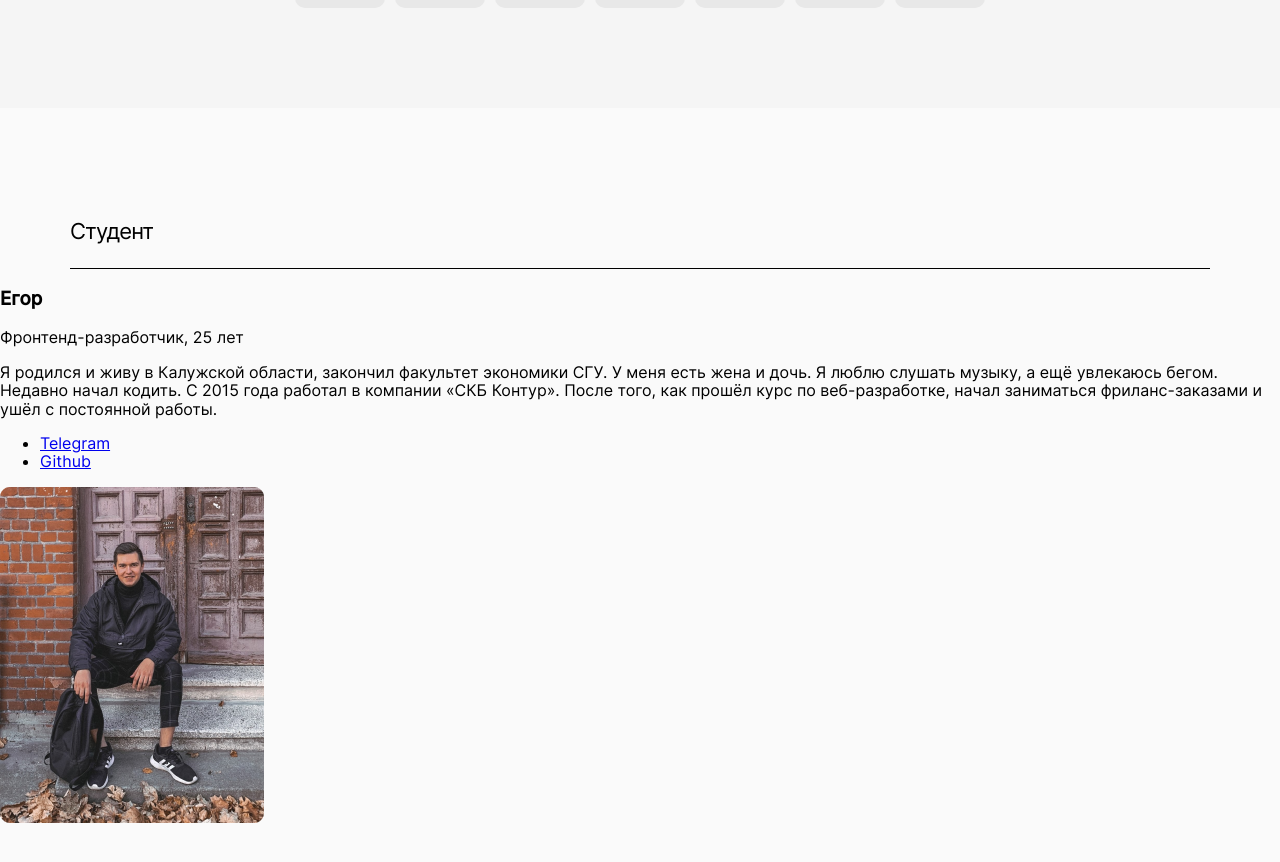
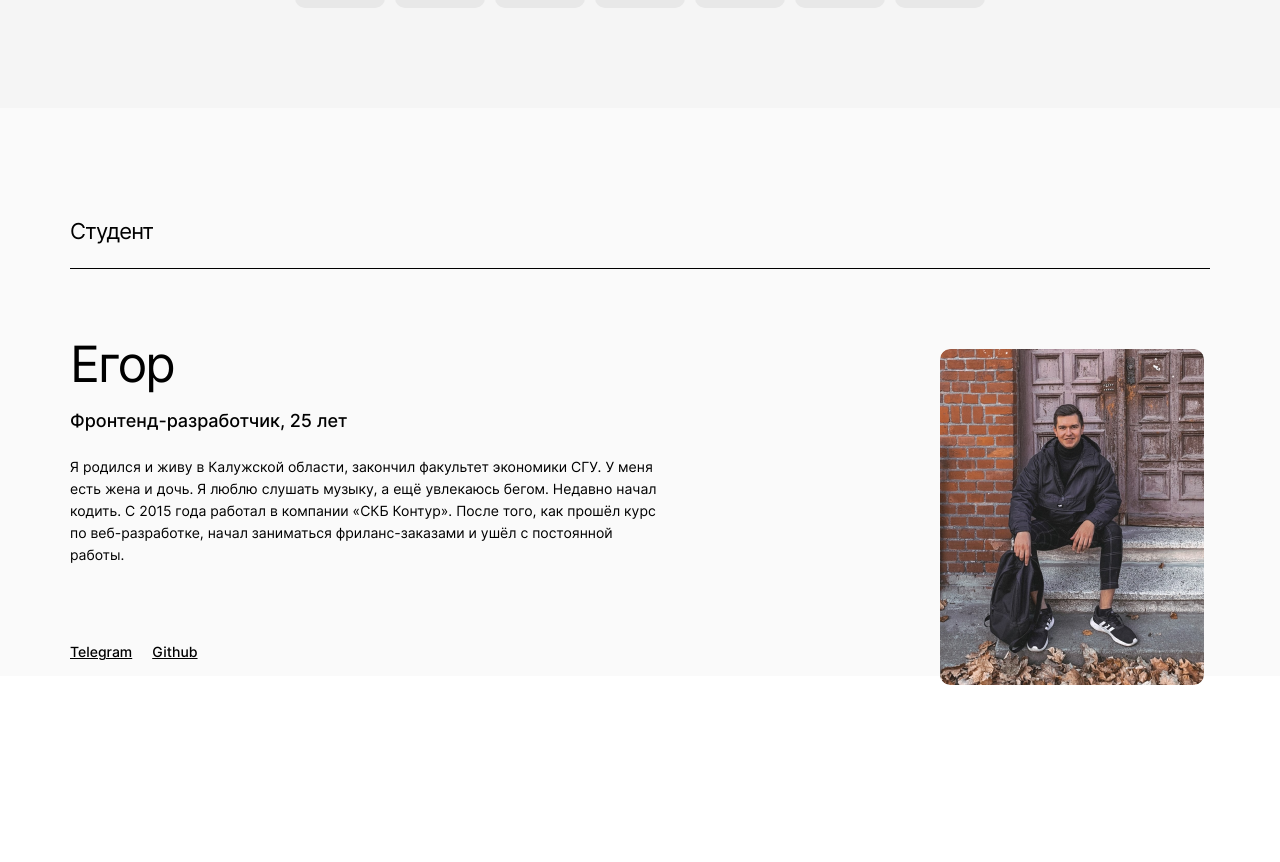
Before and after one commit to Marvin811/movies-explorer-frontend, a React (Create React App) app: page / in a window 1280 px wide. Shown: the part 1715-2577 px from the top of the page. After the commit the page ends 2404 px from the top, so only its background shows below. Built offline with nearby package versions, Linux system fonts and the light colour scheme.

Commit message:
feat: доделана section студент

```diff
--- a/src/components/AboutMe/AboutMe.css
+++ b/src/components/AboutMe/AboutMe.css
@@ -1,5 +1,4 @@
 .about-me {
-    min-height: 1079px;
     font-family: "Inter", Arial, sans-serif;
     background-color: #FAFAFA;
     padding: 0;
@@ -17,3 +16,82 @@
     line-height: 27px;
     letter-spacing: -0.04em;
 }
+
+.about-me__container {
+    display: flex;
+    justify-content: space-between;
+    margin: 0 70px;
+}
+
+.about-me__info {
+
+}
+
+.about-me__info-box {
+
+}
+
+.about-me__info-title {
+    padding: 66px 0 0px;
+    margin: 0 auto;
+    font-style: normal;
+    font-weight: 400;
+    font-size: 50px;
+    line-height: 58px;
+    letter-spacing: -0.04em;
+}
+
+.about-me__info-subtitle {
+    font-style: normal;
+    font-weight: 500;
+    font-size: 18px;
+    line-height: 20px;
+    mix-blend-mode: normal;
+    padding: 0 0 7px;
+}
+
+.about-me__info-text {
+    max-width: 600px;
+    font-style: normal;
+    font-weight: 400;
+    font-size: 14px;
+    line-height: 22px;
+    mix-blend-mode: normal;
+    padding: 0 0 62px;
+}
+
+.about-me__contacts {
+    list-style: none;
+    margin: 0;
+    padding: 0;
+    display: flex;
+}
+
+.about-me__contact {
+    margin: 0 20px 0 0;
+}
+
+.about-me__contact:last-of-type {
+    margin: 0;
+}
+
+.about-me__link {
+    font-weight: 500;
+    font-size: 14px;
+    line-height: 1.2;
+    color: #000;
+}
+
+.about-me__photo-box {
+    padding: 80px 6px 0;
+    max-width: 270px;
+    height: 327px;
+    border-radius: 10px;
+}
+
+.about-me__photo {
+    object-fit: contain;
+    object-position: bottom;
+    overflow: hidden;
+    border-radius: 10px;
+}
--- a/src/components/AboutMe/AboutMe.js
+++ b/src/components/AboutMe/AboutMe.js
@@ -1,5 +1,5 @@
 import './AboutMe.css';
-import photo from  '../../images/photo.png';
+import photo from '../../images/photo.png';
 
 export function AboutMe() {
     return (
@@ -7,7 +7,7 @@ export function AboutMe() {
             <h2 className="about-me__title">Студент</h2>
             <article className="about-me__container">
                 <div className="about-me__info">
-                    <div>
+                    <div className="about-me__info-box">
                         <h3 className="about-me__info-title">Егор</h3>
                         <p className="about-me__info-subtitle">Фронтенд-разработчик, 25 лет</p>
                         <p className="about-me__info-text">Я родился и живу в Калужской области, закончил факультет
--- a/src/components/Main/Main.js
+++ b/src/components/Main/Main.js
@@ -4,6 +4,7 @@ import {Promo} from "../Promo/Promo";
 import {AboutProject} from "../AboutProject/AboutProject";
 import {Techs} from "../Techs/Techs";
 import {AboutMe} from "../AboutMe/AboutMe";
+//import {Portfolio} from  "../Portfolio/Portfolio";
 
 export function Main() {
     return (
@@ -12,6 +13,7 @@ export function Main() {
             <AboutProject />
             <Techs />
             <AboutMe />
+            {/*<Portfolio />*/}
         </main>
     )
 };
```
Also changed, not shown: src/images/arrow.svg (added).
